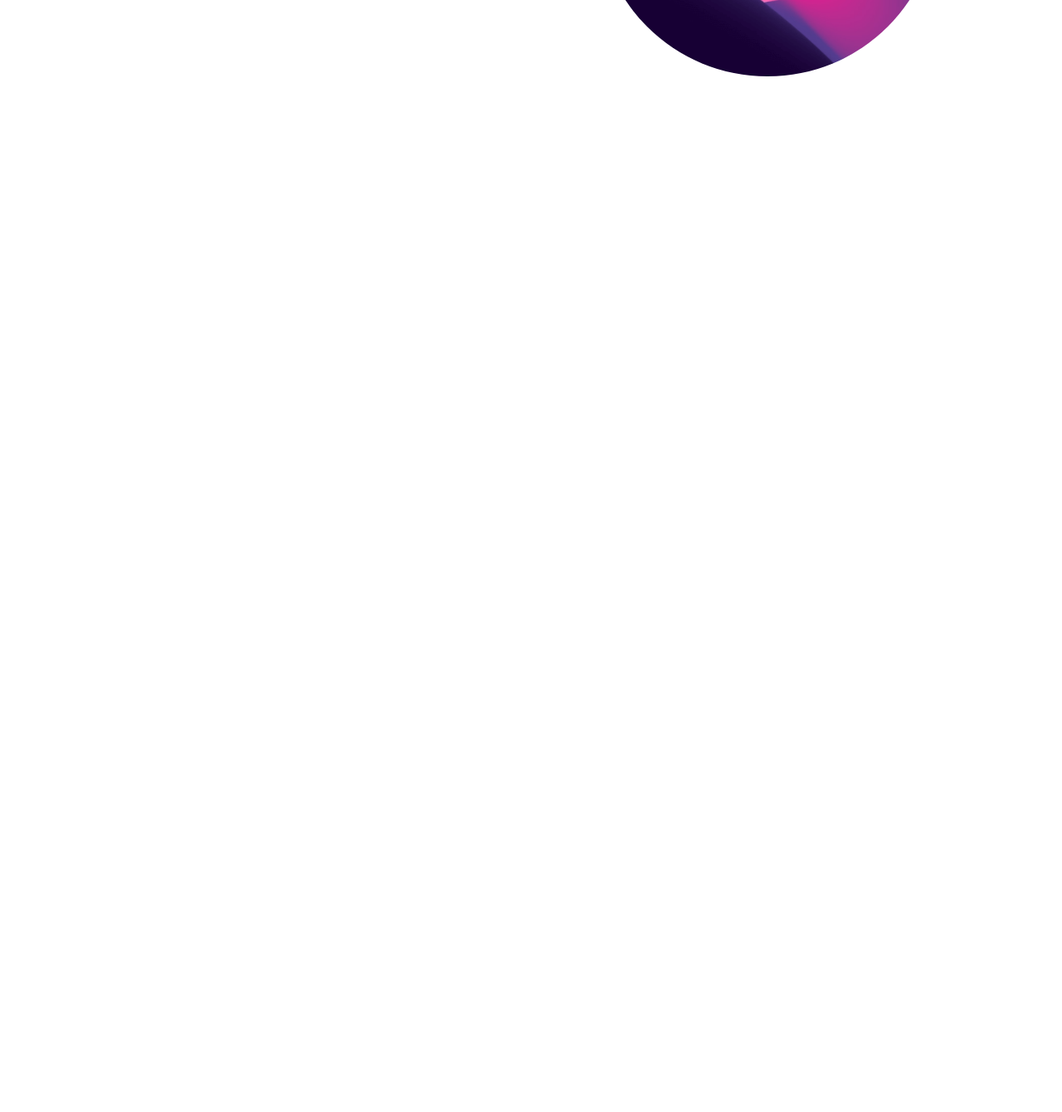
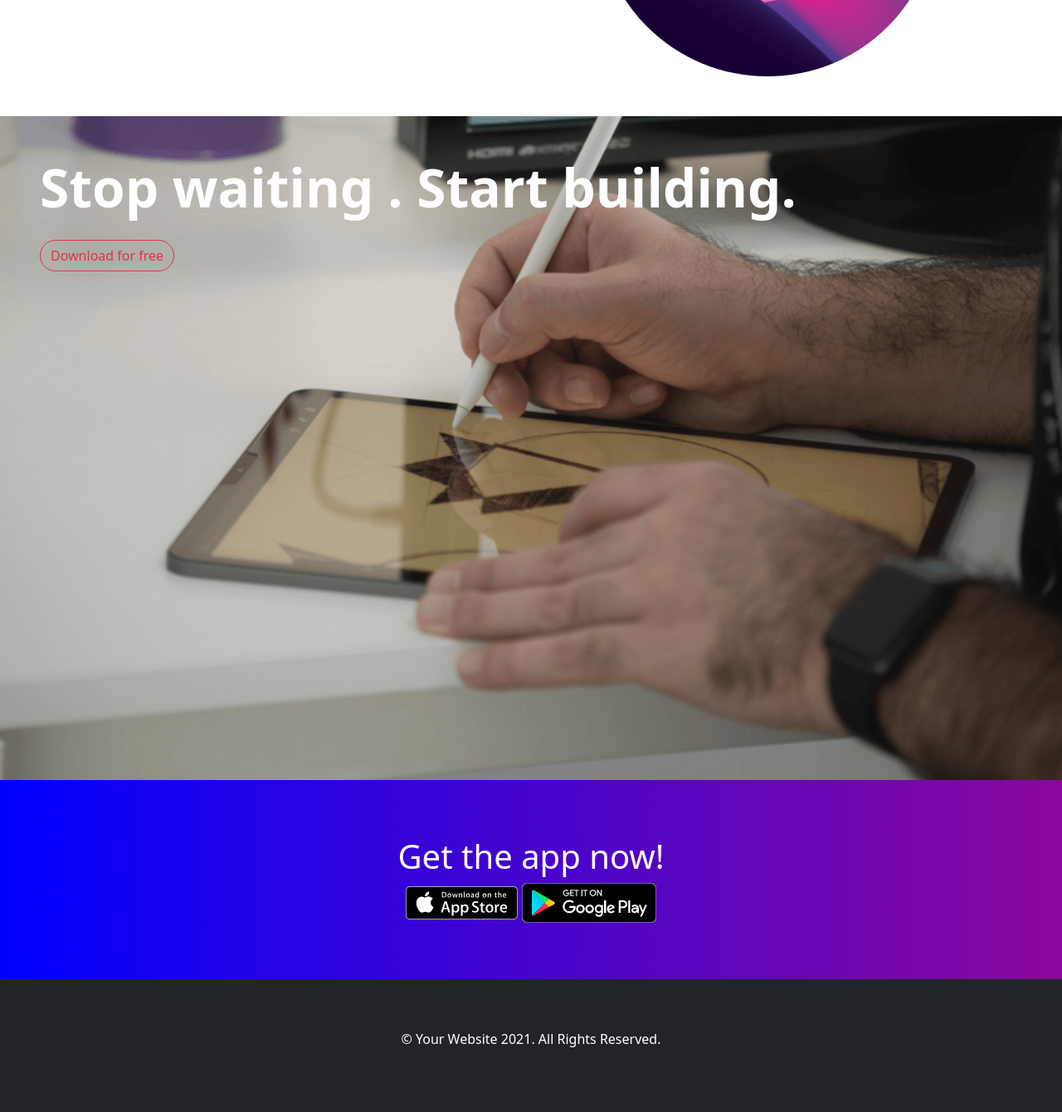
Before and after one commit to Rakibul187/bootstrap-basic-project, a plain HTML site: page index.html in a window 1280 px wide. Shown: the part 2183-3523 px from the top of the page at 83% size. Before the commit the page ends 2323 px from the top, so only its background shows below. Drawn offline with nearby package versions, Linux system fonts and the light colour scheme.

Commit message:
added footer

```diff
--- a/css/style.css
+++ b/css/style.css
@@ -9,3 +9,20 @@
 .section-margin-top {
     margin-top: 100px;
 }
+
+.stop-writing {
+    background-image: url("../images/background.png");
+    background-position: center;
+    background-repeat: no-repeat;
+    background-blend-mode: overlay;
+    background-size: cover;
+    height: 100vh;
+}
+
+.get-app {
+    height: 30vh;
+}
+
+.footer {
+    height: 20vh;
+}
--- a/index.html
+++ b/index.html
@@ -142,6 +142,30 @@
             </div>
         </section>
         <!-- ----------------------web design section end------------------ -->
+        <!-- ----------------------start background img with text part------------------- -->
+
+
+        <section class="stop-writing">
+            <div class="p-5">
+                <h1 class="text-white fw-bold display-3">
+                    Stop waiting . Start building.
+                </h1>
+                <div class="btn h3 rounded-pill mt-3 btn-outline-danger">Download for free</div>
+            </div>
+        </section>
+        <footer>
+            <div class="backgrond-gradient get-app d-flex flex-column justify-content-center align-items-center">
+                <h1 class="text-white">Get the app now!</h1>
+                <div class="text-center">
+                    <img class="img-fluid" src="images/app-store-badge.svg" alt="">
+                    <img class="img-fluid" src="images/google-play.png" alt="">
+                </div>
+            </div>
+            <div class="footer bg-dark d-flex justify-content-center align-items-center">
+                <p class="text-white">© Your Website 2021. All Rights Reserved.</p>
+            </div>
+        </footer>
+        <!-- ----------------------end background img with text part------------------- -->
     </main>
     <!-- scrip  -->
     <script src="https://cdn.jsdelivr.net/npm/bootstrap@5.2.0/dist/js/bootstrap.bundle.min.js"></script>
```
